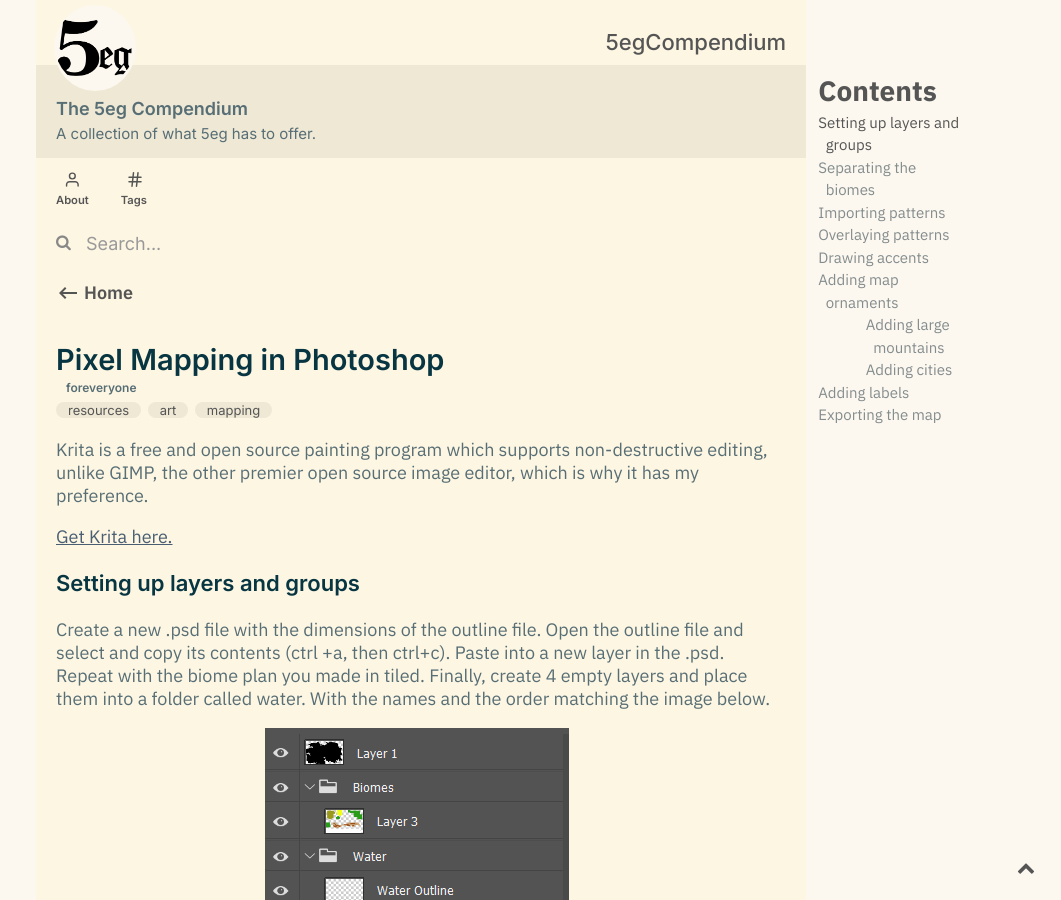
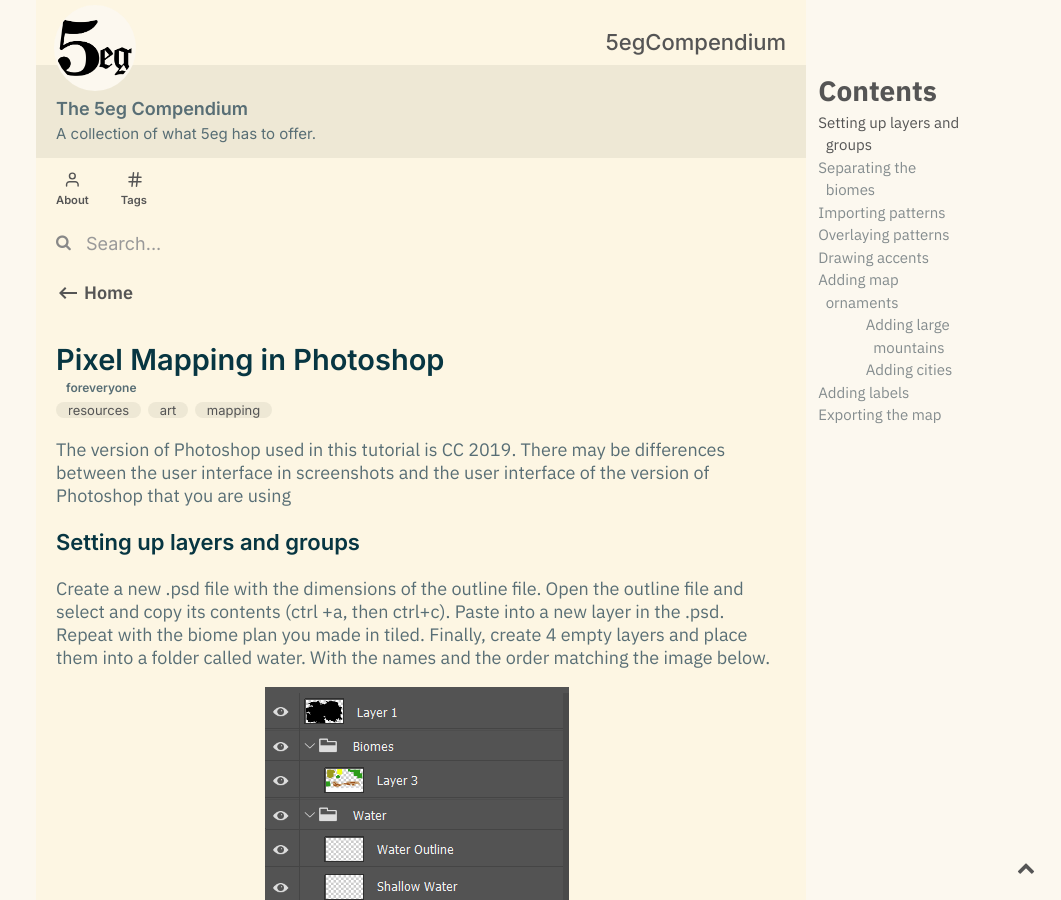
Before and after one commit to 5egeneral/compendium, a Jekyll site: the page built from _notes/Pixel Mapping in Photoshop.md, in a window 1280 px wide and 900 px high. Shown: the whole window, without its empty margins (219-1280 px from the left). Built offline with Jekyll 4.4.1, drawn with Linux system fonts in a browser that asks for light colours; the table of contents is made by our own code.

Commit message:
fix embeds

```diff
--- a/_notes/Pixel Mapping in Photoshop.md
+++ b/_notes/Pixel Mapping in Photoshop.md
@@ -5,9 +5,7 @@
 toc: true
 ---
 
-Krita is a free and open source painting program which supports non-destructive editing, unlike GIMP, the other premier open source image editor, which is why it has my preference.
-
-[Get Krita here.](https://krita.org/en/download/krita-desktop/)
+The version of Photoshop used in this tutorial is CC 2019. There may be differences between the user interface in screenshots and the user interface of the version of Photoshop that you are using
 
 ### Setting up layers and groups
 Create a new .psd file with the dimensions of the outline file. Open the outline file and select and copy its contents (ctrl +a, then ctrl+c). Paste into a new layer in the .psd. Repeat with the biome plan you made in tiled. Finally, create 4 empty layers and place them into a folder called water. With the names and the order matching the image below.
```
Also changed, not shown: _notes/20210627-Pixel Art Mapping.md (+2 -2 lines), assets/img/Pasted image 20210621173818.png.
